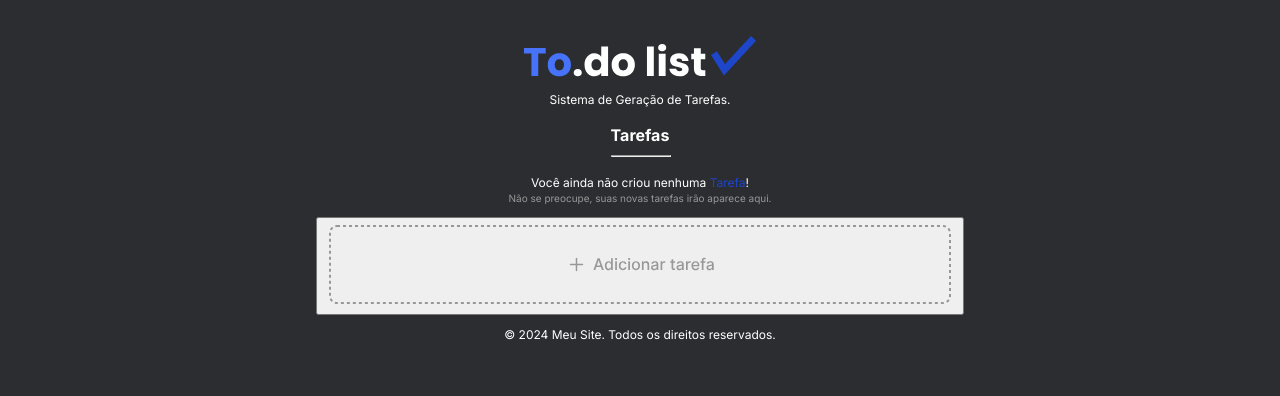
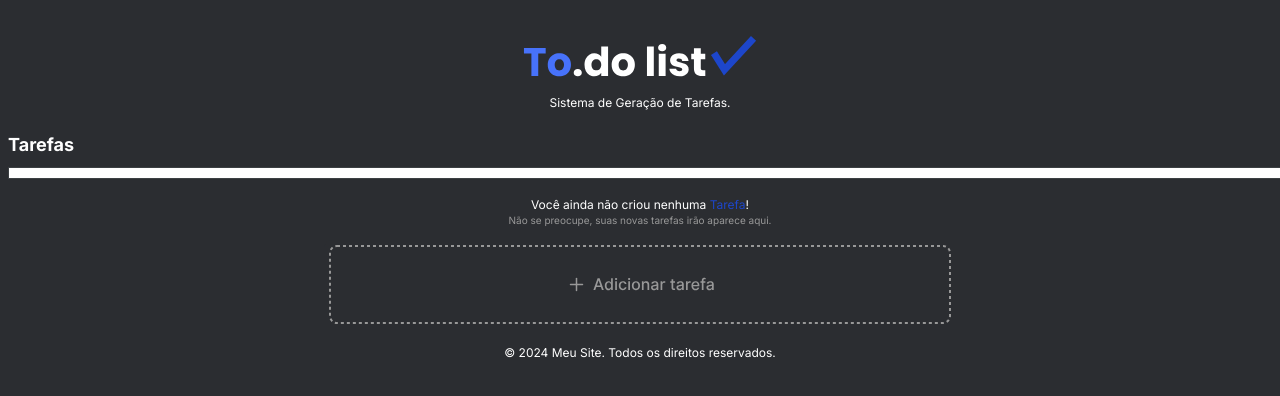
Before and after one commit to WesleyRodriguesMoreira/To_do_list, a plain HTML site: page views/index.html in a window 1280 px wide. Drawn offline with Linux system fonts and the light colour scheme.

Commit message:
2° commit

```diff
--- a/css/styles.css
+++ b/css/styles.css
@@ -1,36 +1,39 @@
-/* === Fontes === */
+/* === Fontes, Base de estilos === */
 @import url('https://fonts.googleapis.com/css2?family=Inter:wght@400;700&display=swap');
+
+*{
+    color: #fff;
+    background-color: #2B2D31;
+    font-family: "Inter";
+    font-size: 12px;
+    border: 1px;
+}
+
 
 /* === Corpo principal === */
 .container{
-    color: #fff;
-    background-color: #2B2D31;
     display: flex;
     flex-direction: column;
     align-items: center;
     justify-content: center;
-    font-family: "Inter";
-    font-size: 12px;
-    border: 1px;
 }
+
+/* === Menu === */
+.logo{
+    margin-top: 5%;
+}
+
+/* === Tipografia === */
 .text{
     text-align: center;
 }
+.title{
+    margin-top: 1%;
+    align-items: end;
 
-.logo{
-    margin-top: 5%;
 }
-.title{
-    font-size: 16px;
-    width: 100%;
-    text-align: end;
-    margin-top: 10%;
-}
-hr{
-    width: 100%;
-    margin-top: 0px;
-    background-color: #3C4043;
-}
+
+/* === Alertas === */
 .alert01{
     color: #1D46CA;
 }
@@ -38,6 +41,8 @@ hr{
     color: #989898;
     font-size: 10px;
 }
+
+/* === Imagens e Botões */
 .teste{
     width: Fixed (622px)px;
     height: Fixed (79px)px;
@@ -46,5 +51,17 @@ gap: 4px;
     border-radius: 8px 0px 0px 0px;
     border: 2px 0px 0px 0px;
     opacity: 0px;
+}
 
+/* === Tags === */
+hr{
+    width: 100%;
+    margin-top: 0px;
+    background-color: white;
+    color: white;
+    padding: 5px;
+    border: 1px solid #3C4043
 }
+h1{
+    font-size: 18px;
+}
--- a/views/index.html
+++ b/views/index.html
@@ -8,21 +8,25 @@
 
     <title>To-do List</title>
 </head>
-<body class="container">
+<body>
 
     <!--=== Logo ===-->
-    <figure class="container">
-        <img class="logo" src="../assets/img/Logo.svg" alt="Logo do Projeto">
-        <figcaption class="text">Sistema de Geração de Tarefas.</figcaption>
-    </figure>
-
+    <header class="container">
+        <figure>
+            <img class="logo" src="../assets/img/Logo.svg" alt="Logo do Projeto">
+            <figcaption class="text">Sistema de Geração de Tarefas.</figcaption>
+        </figure>
+    </header>
+    <div class="title">
+        <h1>Tarefas</h1>
+        <hr>
+    </div>
     <!--=== Estrutura da página ===-->
     <main class="container">
-        <div>
-            <h1 class="title">Tarefas</h1>
-            <hr>
-        </div>
 
+
+
+        <!-- Paragrafo para quando não tiver Tarefas -->
         <div>
             <p class="text">
                 Você ainda não criou nenhuma <span class="alert01">Tarefa</span>!<br>
@@ -36,7 +40,7 @@
     </main>
 
     <!--=== Rodapé da página ===-->
-    <footer>
+    <footer class="container">
         <p>&copy; 2024 Meu Site. Todos os direitos reservados.</p>
     </footer>
 
```
Lines whose indentation alone changed are shown as unchanged.
